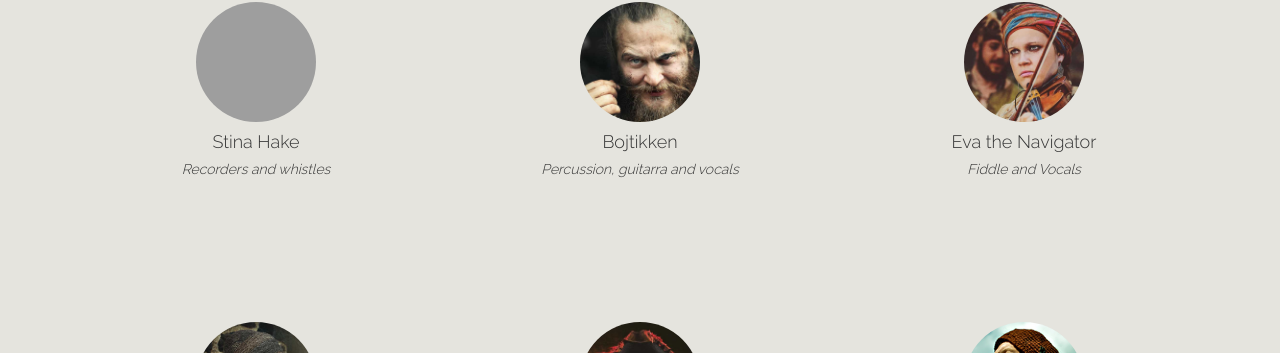
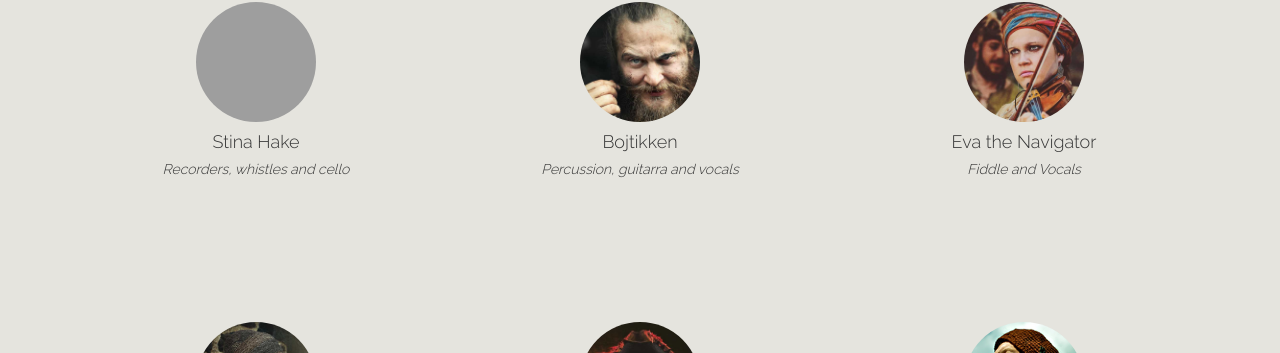
Before and after one commit to danielwerthen/yebanished, a Jekyll site: the page built from index.html, in a window 1280 px wide and 900 px high, scrolled down 3445 px. Shown: the part 99-452 px from the top of the window. Built offline with Jekyll 4.4.1, drawn with Linux system fonts in a browser that asks for light colours; a script that is not in the unit is left out; grey boxes are pictures that could not be loaded.

Commit message:
Update crew.yml

```diff
--- a/_data/crew.yml
+++ b/_data/crew.yml
@@ -22,7 +22,7 @@
 
 - image: stina.jpg
   name: Stina Hake
-  tagline: Recorders and whistles
+  tagline: Recorders, whistles and cello
   poetry:
 
 - image: bojjan.jpg
```
